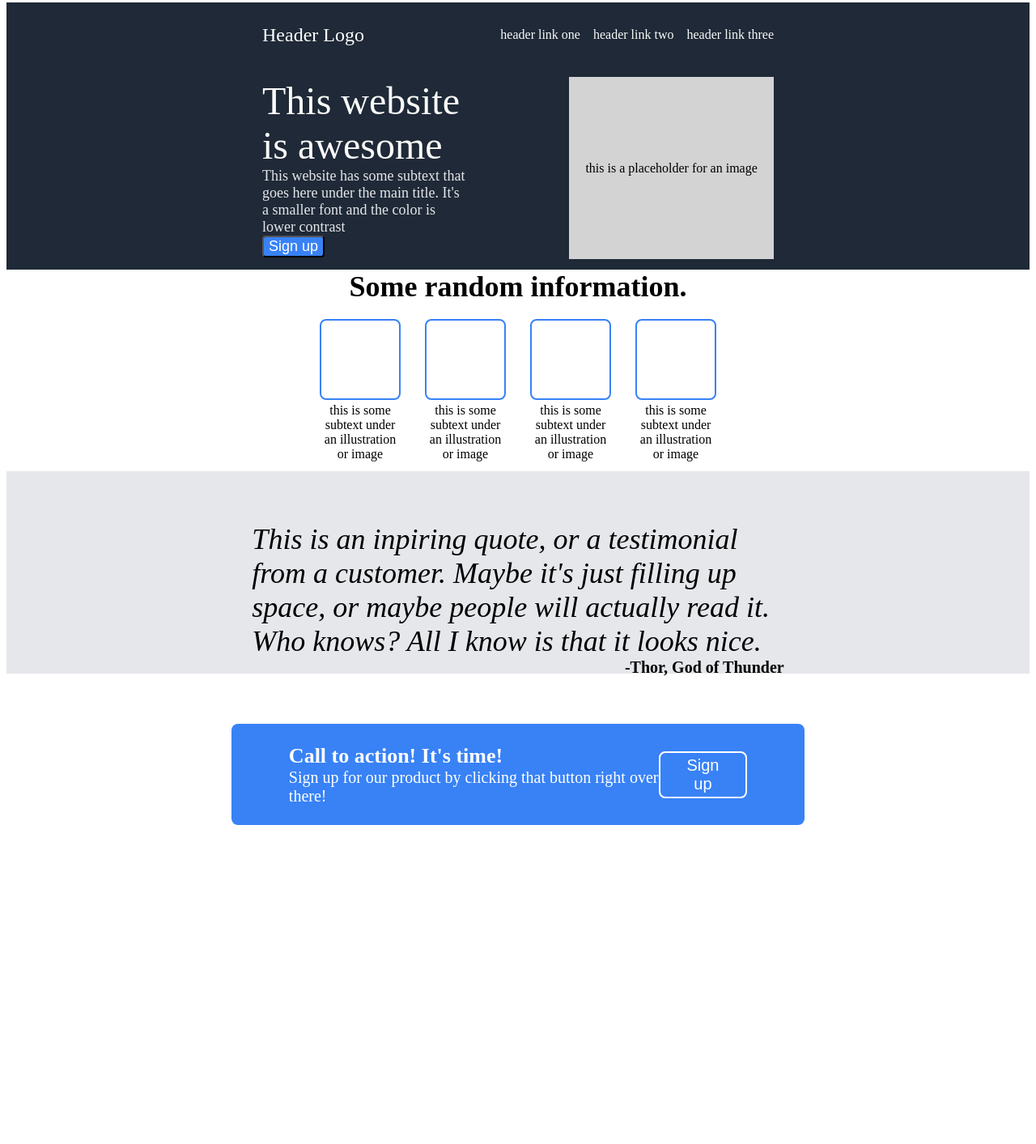
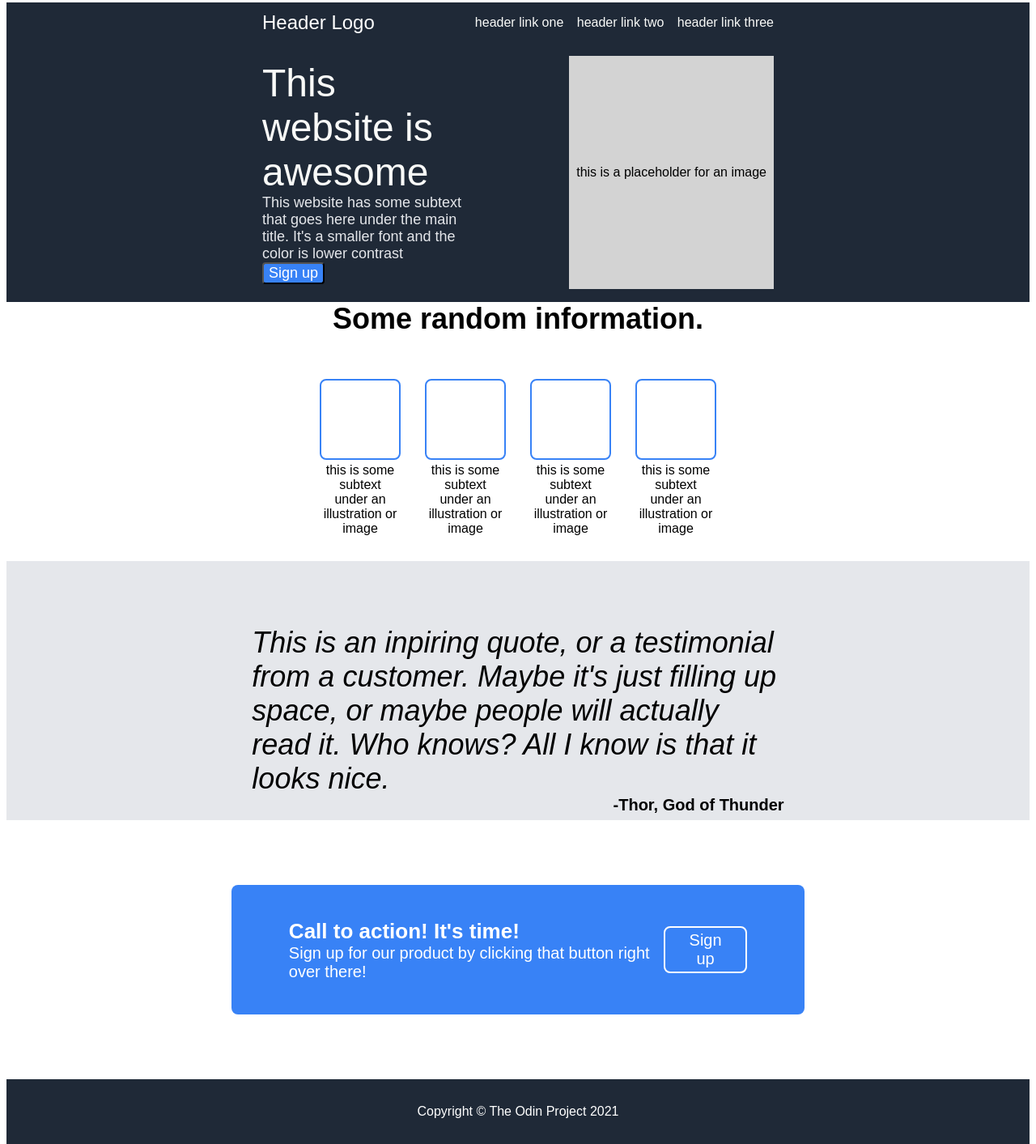
Before and after one commit to Lumajor3/Landing-Page, a plain HTML site: page index.html in a window 1280 px wide. Shown: the part 5-1418 px from the top of the page at 81% size. Before the commit the page ends 1086 px from the top, so only its background shows below. Drawn offline with Linux system fonts and the light colour scheme.

Commit message:
Add footer to Landing Page

```diff
--- a/index.html
+++ b/index.html
@@ -85,9 +85,11 @@
 
             </div>
         </div>
-    </div>
-    <div class="page-footer">
-
+        <div class="page-footer">
+            <div class="footer-copyright">
+                Copyright © The Odin Project 2021
+            </div>
+        </div>
     </div>
 </body>
 </html>
--- a/style.css
+++ b/style.css
@@ -1,6 +1,10 @@
+body {
+    font-family: Arial, Helvetica, sans-serif;
+}
+
 .page-header{
     display: flex;
-    height: 10vh;
+    height: 10%;
     background-color: #1F2937;
     align-items: center;
     color: white;
@@ -23,7 +27,7 @@
 }
 
 .page-body {
-    height: 78vh;
+    height: 100vh;
 }
 
 .body-section-1 {
@@ -193,5 +197,10 @@
 }
 
 .page-footer {
-    height: 10vh;
+    display: flex;
+    align-items: center;
+    justify-content: center;
+    height: 10%;
+    background-color: #1F2937;
+    color: white;
 }
```
